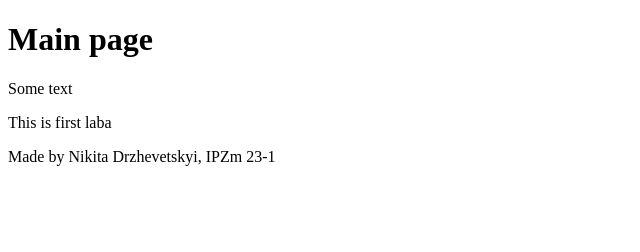
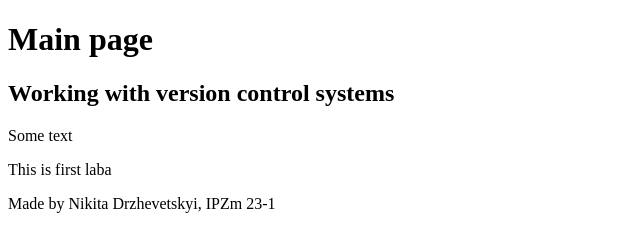
Before and after one commit to NikitaDrzhevetskyi/RRPS01, a plain HTML site: page index.html in a window 1280 px wide. Shown: the whole page, without its empty margins (0-640 px from the left). Drawn offline with Linux system fonts and the light colour scheme.

Commit message:
Added h2 tag

```diff
--- a/index.html
+++ b/index.html
@@ -6,6 +6,7 @@
   </head>
   <body>
     <h1>Main page</h1>
+	<h2>Working with version control systems</h2>
     <p>Some text</p>
 	<p>This is first laba</p>
 	<p>Made by Nikita Drzhevetskyi, IPZm 23-1</p>
```
